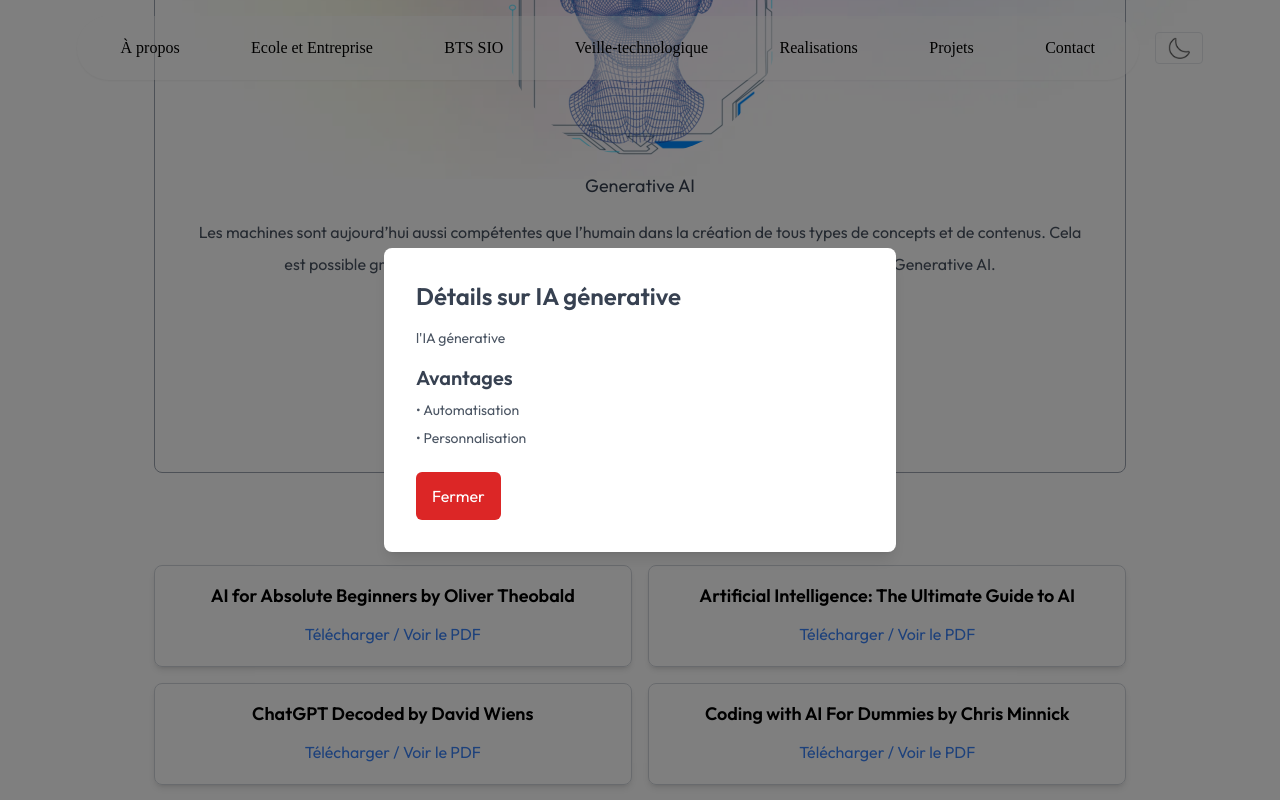
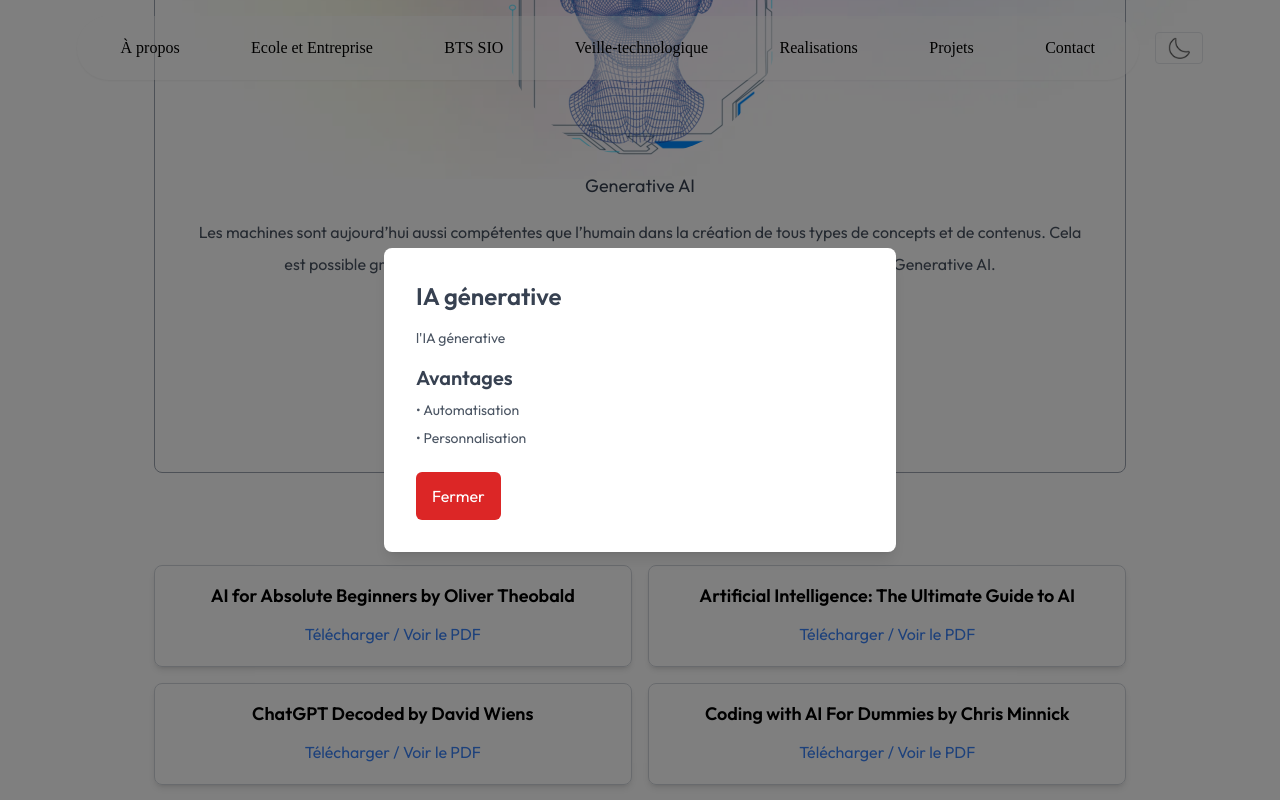
Before and after one commit to samaholicc/ReactPortfolio, a React (Vite) app: page / in a window 1280 px wide. Both pictures are taken after a click on the button "Plus de détails". Shown: the part 4768-5568 px from the top of the page. Built offline with nearby package versions, Linux system fonts and the light colour scheme; a web font is replaced by a local one.

Commit message:
last1 flux RSS

```diff
--- a/src/components/Services.jsx
+++ b/src/components/Services.jsx
@@ -123,7 +123,7 @@ const Services = () => {
             className="bg-white rounded-lg p-8 w-[90%] md:w-[40%] shadow-lg"
           >
             <h3 className="text-2xl font-semibold text-gray-700 mb-4">
-              Détails sur {selectedService.title}
+              {selectedService.title}
             </h3>
             <p className="text-gray-600 text-sm mb-4">{selectedService.details}</p>
             <h4 className="text-xl font-semibold text-gray-700 mb-2">Avantages</h4>
```
